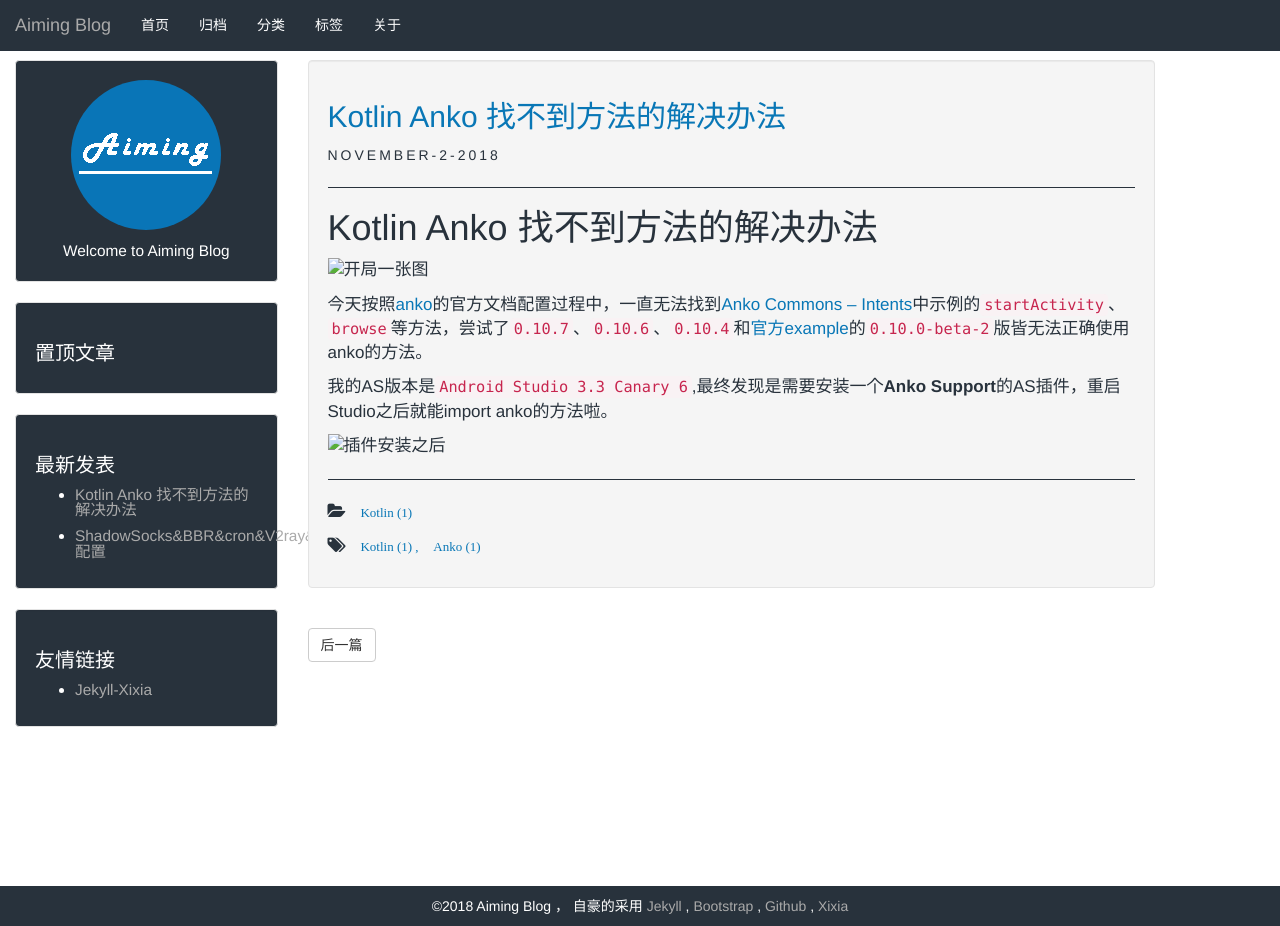
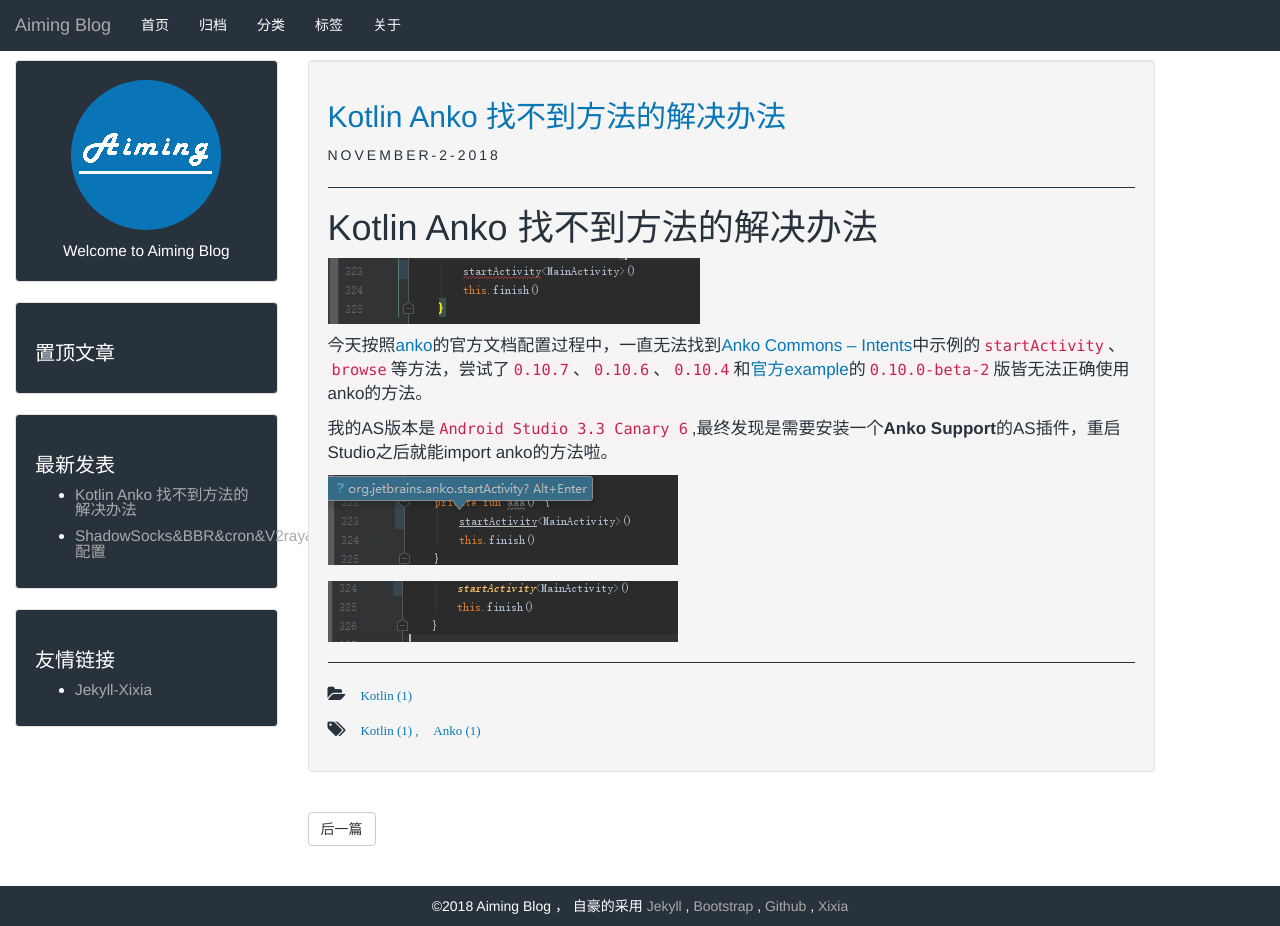
Before and after one commit to MaYiFei1995/MaYiFei1995.github.io, a Jekyll site: the page built from _posts/2018-11-02-Kotlin-Anko-找不到方法的解决办法.md, in a window 1280 px wide and 926 px high. Built offline with Jekyll 4.4.1, drawn with Linux system fonts in a browser that asks for light colours.

Commit message:
修复图片引用地址错误

```diff
--- a/_posts/2018-11-02-Kotlin-Anko-找不到方法的解决办法.md
+++ b/_posts/2018-11-02-Kotlin-Anko-找不到方法的解决办法.md
@@ -16,5 +16,5 @@
 
 ![插件安装之后][after]
 
-[before]:../img/2018-11-02-anko-before.png
-[after]:../img/2018-11-02-anko-after.png
+[before]:/img/2018-11-02-anko-before.png
+[after]:/img/2018-11-02-anko-after.png
```
